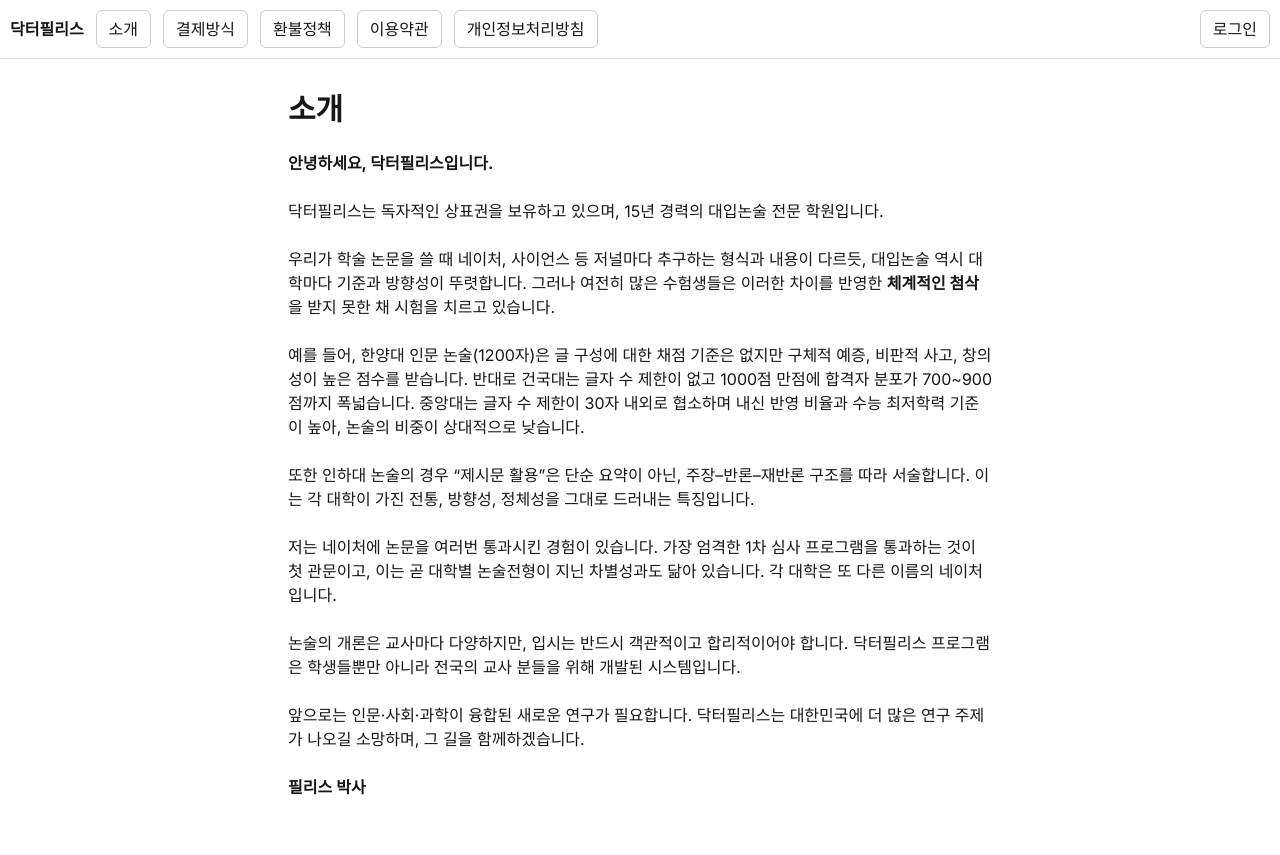
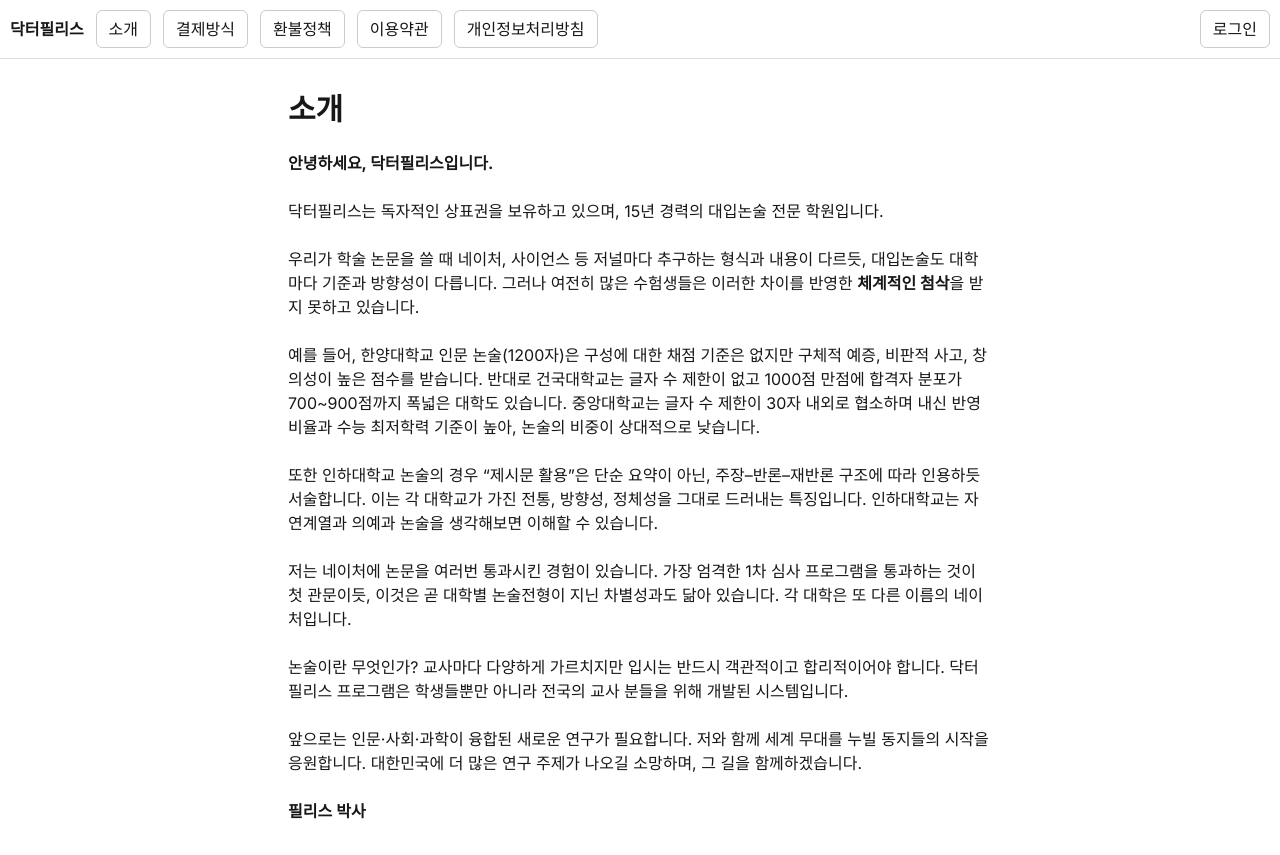
Before and after one commit to SHTH-AGI-LAB/shth-essay, a Next.js app: page /about in a window 1280 px wide. Before the commit the page ends 831 px from the top, so only its background shows below. Built offline with nearby package versions, Linux system fonts and the light colour scheme; no server answers.

Commit message:
feat: update About page content

```diff
--- a/src/app/about/page.tsx
+++ b/src/app/about/page.tsx
@@ -15,40 +15,43 @@ export default function AboutPage() {
 
       <p>
         우리가 학술 논문을 쓸 때 네이처, 사이언스 등 저널마다 추구하는
-        형식과 내용이 다르듯, 대입논술 역시 대학마다 기준과 방향성이
-        뚜렷합니다. 그러나 여전히 많은 수험생들은 이러한 차이를 반영한{" "}
-        <strong>체계적인 첨삭</strong>을 받지 못한 채 시험을 치르고 있습니다.
+        형식과 내용이 다르듯, 대입논술도 대학마다 기준과 방향성이 다릅니다.
+        그러나 여전히 많은 수험생들은 이러한 차이를 반영한{" "}
+        <strong>체계적인 첨삭</strong>을 받지 못하고 있습니다.
       </p>
 
       <p>
-        예를 들어, 한양대 인문 논술(1200자)은 글 구성에 대한 채점 기준은
+        예를 들어, 한양대학교 인문 논술(1200자)은 구성에 대한 채점 기준은
         없지만 구체적 예증, 비판적 사고, 창의성이 높은 점수를 받습니다.
-        반대로 건국대는 글자 수 제한이 없고 1000점 만점에 합격자 분포가
-        700~900점까지 폭넓습니다. 중앙대는 글자 수 제한이 30자 내외로
+        반대로 건국대학교는 글자 수 제한이 없고 1000점 만점에 합격자 분포가
+        700~900점까지 폭넓은 대학도 있습니다. 중앙대학교는 글자 수 제한이 30자 내외로
         협소하며 내신 반영 비율과 수능 최저학력 기준이 높아, 논술의 비중이
         상대적으로 낮습니다.
       </p>
 
       <p>
-        또한 인하대 논술의 경우 “제시문 활용”은 단순 요약이 아닌,
-        주장–반론–재반론 구조를 따라 서술합니다. 이는 각 대학이 가진 전통,
-        방향성, 정체성을 그대로 드러내는 특징입니다.
+        또한 인하대학교 논술의 경우 “제시문 활용”은 단순 요약이 아닌,
+        주장–반론–재반론 구조에 따라 인용하듯 서술합니다. 이는 각 대학교가 가진 전통,
+        방향성, 정체성을 그대로 드러내는 특징입니다. 인하대학교는 자연계열과 의예과 논술을
+        생각해보면 이해할 수 있습니다.
+
       </p>
 
       <p>
         저는 네이처에 논문을 여러번 통과시킨 경험이 있습니다. 가장 엄격한 1차 심사
-        프로그램을 통과하는 것이 첫 관문이고, 이는 곧 대학별 논술전형이
+        프로그램을 통과하는 것이 첫 관문이듯, 이것은 곧 대학별 논술전형이
         지닌 차별성과도 닮아 있습니다. 각 대학은 또 다른 이름의 네이처입니다.
       </p>
 
       <p>
-        논술의 개론은 교사마다 다양하지만, 입시는 반드시 객관적이고 합리적이어야
+        논술이란 무엇인가? 교사마다 다양하게 가르치지만 입시는 반드시 객관적이고 합리적이어야
         합니다. 닥터필리스 프로그램은 학생들뿐만 아니라 전국의 교사 분들을 위해
         개발된 시스템입니다.
       </p>
 
       <p>
-        앞으로는 인문·사회·과학이 융합된 새로운 연구가 필요합니다. 닥터필리스는
+        앞으로는 인문·사회·과학이 융합된 새로운 연구가 필요합니다.
+        저와 함께 세계 무대를 누빌 동지들의 시작을 응원합니다.
         대한민국에 더 많은 연구 주제가 나오길 소망하며, 그 길을 함께하겠습니다.
       </p>
 
```
